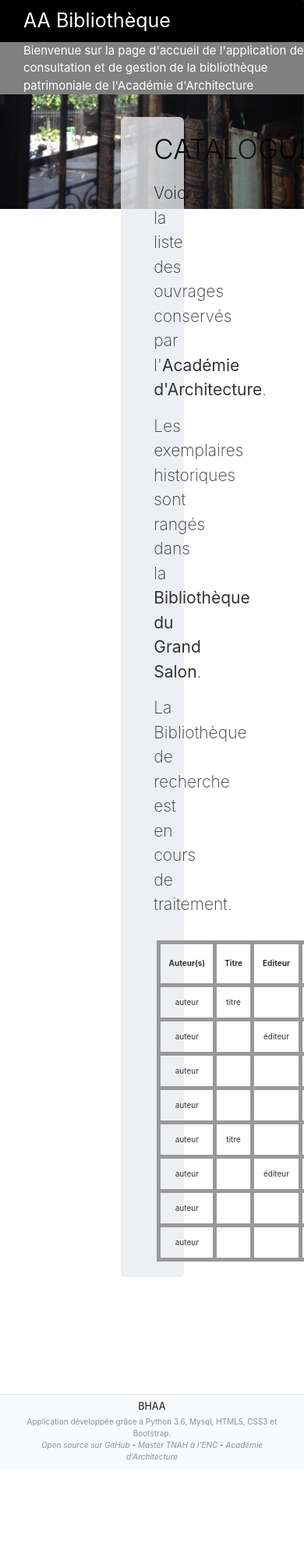
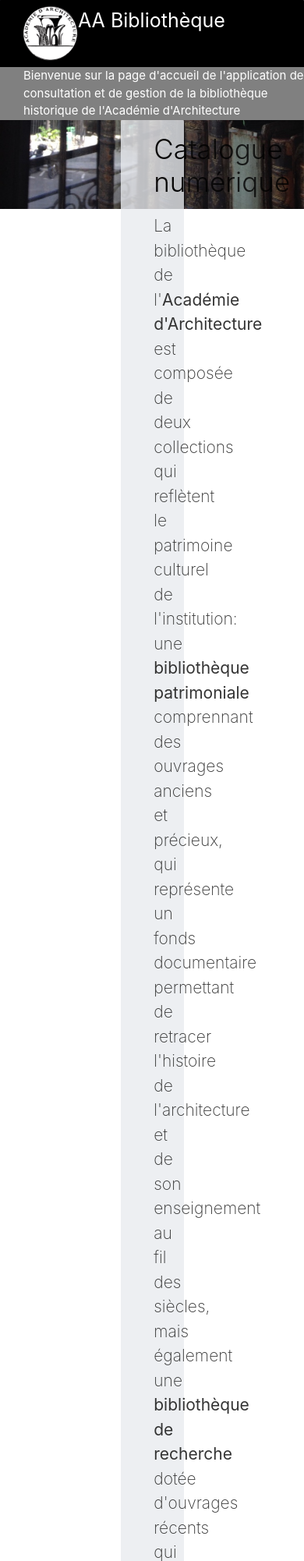
Before and after one commit to HeathcoteA/AcadArch, a Flask app: page /catalogue in a window 390 px wide; the page is wider, and only the part inside the window is pictured. Shown: the top 2002 px of that part at 78% size. Before the commit the page ends 1872 px from the top of that part, so only its background shows below. Run offline with Flask 2, Linux system fonts and the light colour scheme; some libraries are stand-ins or nearby versions.

Commit message:
ajouts détails esthétiques: logo, crédits, contenu

```diff
--- a/BHAA/static/css/style.css
+++ b/BHAA/static/css/style.css
@@ -138,3 +138,11 @@ Position et paramètres de l'image
   width: 100%;
   z-index: 1;
 }
+
+#logo{
+  height: 70px;
+  width: 70px;
+  background-size: cover;
+  background-position: 50% 50%;
+  background-repeat: no-repeat no-repeat;
+}
--- a/BHAA/templates/pages/catalogue.html
+++ b/BHAA/templates/pages/catalogue.html
@@ -3,16 +3,12 @@
 
 {% block corps %}
 
-<h1 class="display-4" style="text-align:center;">CATALOGUE</h1>
+<h1 class="display-4" style="text-align:center;">Catalogue numérique</h1>
 <br/>
 <p class="text-accueil">
-  Voici la liste des ouvrages conservés par l'<b>Académie d'Architecture</b>.
+  La bibliothèque de l'<b>Académie d'Architecture</b> est composée de deux collections qui reflètent le patrimoine culturel de l'institution: une <b>bibliothèque patrimoniale</b> comprennant des ouvrages anciens et précieux, qui représente un fonds documentaire permettant de retracer l'histoire de l'architecture et de son enseignement au fil des siècles, mais également une <b>bibliothèque de recherche</b> dotée d'ouvrages récents qui permettent d'étudier les thèmes et les pratiques modernes de la discipline. Cette Bibliothèque de recherche est en cours de traitement.
 </p>
-<p class="text-accueil">Les exemplaires historiques sont rangés dans la <b>Bibliothèque du Grand Salon</b>.
-
-</p>
-<p class="text-accueil">
-  La Bibliothèque de recherche est en cours de traitement.
+<p class="text-accueil">Les exemplaires historiques sont rangés dans la <b>Bibliothèque du Grand Salon</b>, voici la liste des ouvrages qui y sont conservés.
 </p>
 <br/>
 
--- a/BHAA/templates/partials/footer.html
+++ b/BHAA/templates/partials/footer.html
@@ -24,12 +24,15 @@
           <h5 class="text-uppercase">BHAA</h5>
           <div class="container">
             <span class="text-muted">Application développée grâce à Python 3.6, Mysql, HTML5, CSS3 et Bootstrap.</span>
-            <div><a href="https://github.com/HeathcoteA/AcadArch" class="text-muted">Open source sur GitHub</a>
+            <div>
+              <p>
+              <a href="https://github.com/HeathcoteA/AcadArch" class="text-muted">Open source sur GitHub</a>
               - <a href="http://www.chartes.psl.eu/fr/cursus/master-technologies-numeriques-appliquees-histoire" class="text-muted">Master TNAH à l'ENC</a>
-              - <a href="http://academie-architecture.fr" class="text-muted">Académie d'Architecture</a></div>
-              <div class="col-xs-12 col-sm-12 col-md-4 col-lg-4"></div>
+            <br/>
+              <a href="http://academie-architecture.fr" class="text-muted">Académie d'Architecture</a>
+              - <a href="https://ccfr.bnf.fr/portailccfr/jsp/index_view_direct_anonymous.jsp?record=rnbcd:INSTITUTION:12652" class="text-muted">{BNF Catalogue collectif de France</a>
+              </p>
             </div>
-
           </div>
         </div>
       </div>
--- a/BHAA/templates/partials/header.html
+++ b/BHAA/templates/partials/header.html
@@ -16,14 +16,14 @@
   <header>
     <div class="card-header">
       <div class="row">
-            <!-- <a href="pages/index.html">
-            <img src="static/images/logo_academie.png" class="rounded-circle" alt="Académie d'Architecture" title="Académie d'Architecture - retour accueil"/>
-            </a> -->
-          <span>AA Bibliothèque</span>
+        <a href="templates/pages/index.html"><img id="logo" src="static/images/logo_academie.png" alt="logo"/></a>
+        <!-- <div id="logo "title="logo" alt="Académie d'Architecture" style="">
+        a</div> -->
+        <p>AA Bibliothèque</p>
       </div>
     </div>
     <div class="container-card">
-        <span>Bienvenue sur la page d'accueil de l'application de consultation et de gestion de la bibliothèque patrimoniale de l'Académie d'Architecture</span>
+      <span>Bienvenue sur la page d'accueil de l'application de consultation et de gestion de la bibliothèque historique de l'Académie d'Architecture</span>
     </div>
   </header>
 </body>
```
Also changed, not shown: BHAA/static/images/logo.jpg (added). Lines whose indentation alone changed are shown as unchanged.
